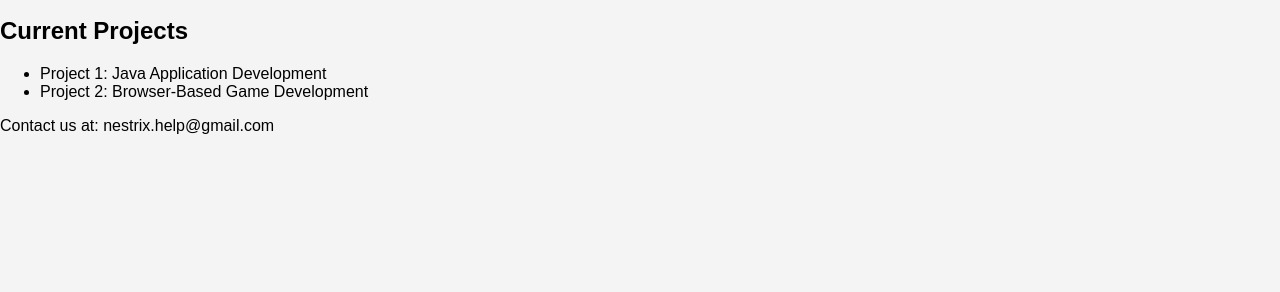
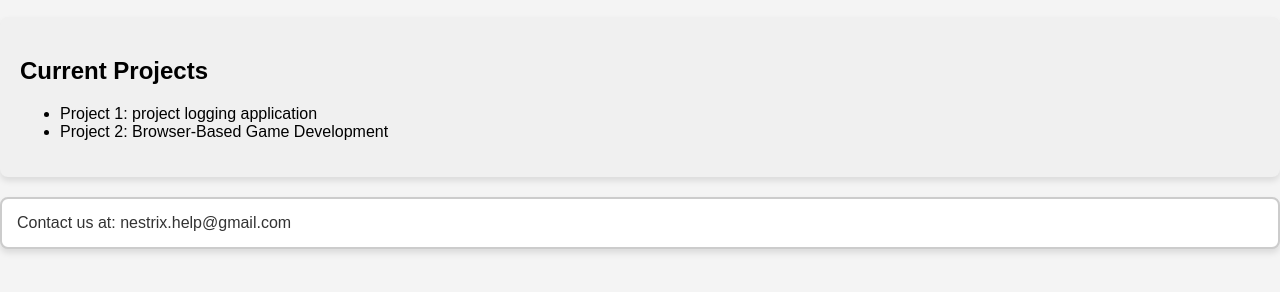
Before and after one commit to Nestrix-Applications/Nestrix, a plain HTML site: page index.html in a window 1280 px wide. Shown: the part 40-332 px from the top of the page. Drawn offline with Linux system fonts and the light colour scheme.

Commit message:
updated css
made the site look better

```diff
--- a/css/styles.css
+++ b/css/styles.css
@@ -35,6 +35,31 @@ h1 {
     border-radius: 5px;
 }
 
+/* Style for the Projects section */
+#project-list-container {
+    background-color: #f0f0f0; /* Light gray background */
+    padding: 20px;
+    border-radius: 8px;
+    margin: 20px 0;
+    box-shadow: 0 4px 6px rgba(0, 0, 0, 0.1); /* Subtle shadow */
+}
+
+/* Style for the Contact section */
+#contact-section {
+    border: 2px solid #ccc; /* Light gray border */
+    padding: 15px;
+    border-radius: 8px;
+    margin: 20px 0;
+    box-shadow: 0 4px 6px rgba(0, 0, 0, 0.1); /* Subtle shadow */
+    background-color: #fff; /* White background */
+}
+
+#contact-section p {
+    margin: 0;
+    font-size: 16px;
+    color: #333; /* Darker text for readability */
+}
+
 footer {
     text-align: center;
     padding: 10px 0;
--- a/index.html
+++ b/index.html
@@ -11,10 +11,10 @@
     <h1 id="site-title">Site Name</h1>
 
     <!-- Current Projects Section -->
-    <h2>Current Projects</h2>
-    <ul id="project-list">
-        <!-- Project items will be dynamically added here -->
-    </ul>
+    <div id="project-list-container">
+        <h2>Current Projects</h2>
+        <ul id="project-list"></ul>
+    </div>
 
     <!-- Contact Section -->
     <div id="contact-section"></div>
--- a/js/scripts.js
+++ b/js/scripts.js
@@ -3,7 +3,7 @@
 document.addEventListener('DOMContentLoaded', function() {
     const siteName = 'Nestrix';
     const projects = [
-        'Project 1: Java Application Development',
+        'Project 1: project logging application',
         'Project 2: Browser-Based Game Development',
     ];
 
```
